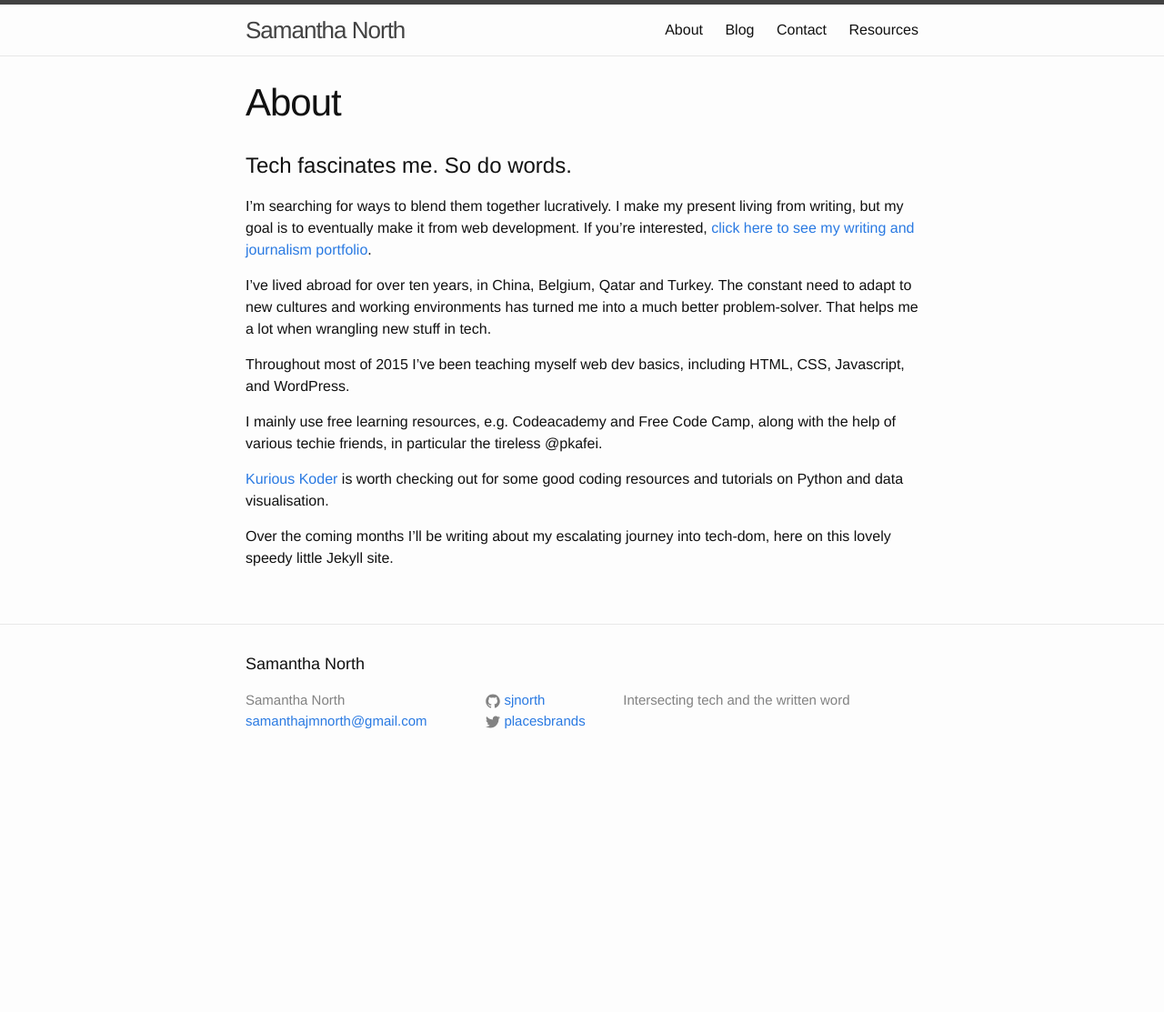
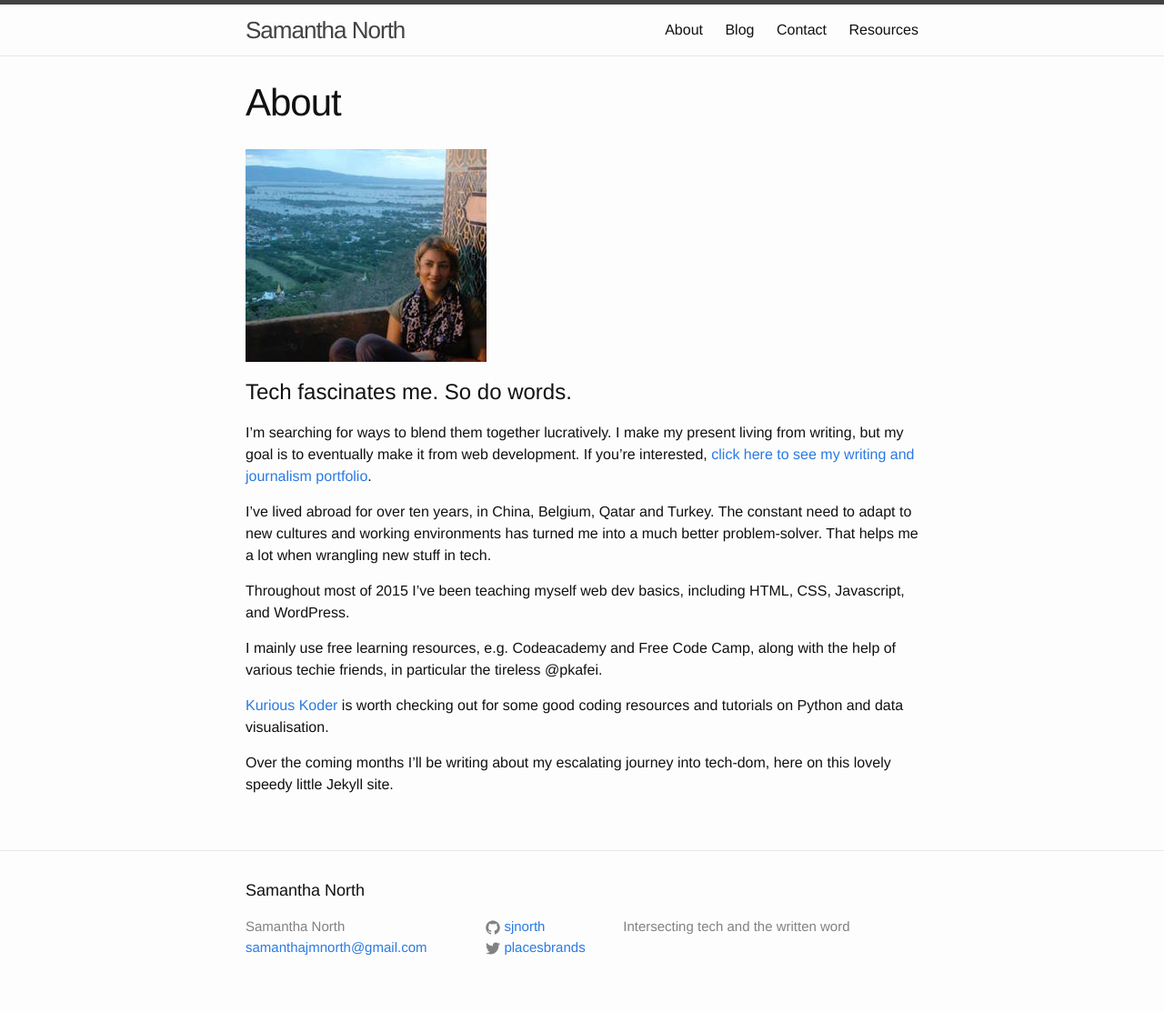
Before and after one commit to sjnorth/sjnorth.github.io, a Jekyll site: the page built from about.md, in a window 1280 px wide. Shown: the whole page at 91% size. Built offline with Jekyll 4.4.1, drawn with Linux system fonts in a browser that asks for light colours; before the commit the page ends 900 px from its top, so only the background shows below that.

Commit message:
added about page pic

```diff
--- a/about.md
+++ b/about.md
@@ -3,6 +3,8 @@ layout: page
 title: About
 permalink: /about/
 ---
+
+![In Bagan](/images/bagan.jpg){: .medium-image }
 
 # Tech fascinates me. So do words.
 
```
Also changed, not shown: images/bagan.jpg (added).
